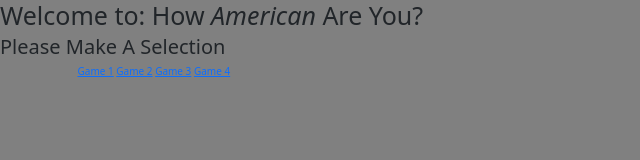
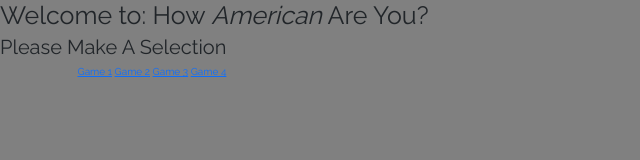
Before and after one commit to samuelperalesg/How-American-Are-You, a plain HTML site: page index.html in a window 1280 px wide. Shown: the full height of the page, 0-640 px from the left. Drawn offline with nearby package versions, Linux system fonts and the light colour scheme.

Commit message:
change html files & create README.md

```diff
--- a/css/style.css
+++ b/css/style.css
@@ -6,21 +6,17 @@ html {
 *, /* All elements*/
 *::before, /* All ::before pseudo-elements */
 *::after { /* All ::after pseudo-elements */
-  /* height & width will now include border & padding by default
-     but can be over-ridden as needed */
+  /* height & width will now include border & padding by default but can be over-ridden as needed */
   box-sizing: inherit;
 }
 
-/* resets font size to be 62.5% of the user preference -
-     in most browser configurations this will be 10px */
+/* resets font size to be 62.5% of the user preference - in most browser configurations this will be 10px */
 :root {
-    font-size: 62.5%
+    font-size: 62.5%;
 }
 
 body {
   background-color: gray;
-  /* Use a system font, if none are available use an available sans-sarif font */
-  font-family: system-ui, -apple-system, BlinkMacSystemFont, "Segoe UI",
-        Roboto, Oxygen-Sans, Ubuntu, Cantarell, "Helvetica Neue", sans-serif;
   margin: 0;
+  font-family: 'Raleway', sans-serif;
 }
--- a/index.html
+++ b/index.html
@@ -8,6 +8,9 @@
   <script src="https://cdn.jsdelivr.net/npm/bootstrap@5.1.3/dist/js/bootstrap.bundle.min.js" integrity="sha384-ka7Sk0Gln4gmtz2MlQnikT1wXgYsOg+OMhuP+IlRH9sENBO0LRn5q+8nbTov4+1p" crossorigin="anonymous"></script>
   <link rel = 'stylesheet' href = 'css/style.css'>
   <script defer src="js/app.js"></script>
+  <link rel="preconnect" href="https://fonts.googleapis.com">
+<link rel="preconnect" href="https://fonts.gstatic.com" crossorigin>
+<link href="https://fonts.googleapis.com/css2?family=Raleway&display=swap" rel="stylesheet">
   <title>How American Are You?</title>
 </head>
 <body>
@@ -16,10 +19,10 @@
   <h2 id='selectionMessage'>Please Make A Selection</h2>
   <div class = 'container'>
     <!-- Set Up Main Screen (if I can figure out how to link multiple screens in one website) -->
-    <a id='game1btn' href = 'html-links/link1.html'>Game 1</a>
-    <a id='game2btn' href = 'html-links/link2.html'>Game 2</a>
-    <a id='game3btn' href = 'html-links/link3.html'>Game 3</a>
-    <a id='game4btn' href = 'html-links/link4.html'>Game 4</a>
+    <a id='game1btn' href = 'link1.html'>Game 1</a>
+    <a id='game2btn' href = 'link1.html'>Game 2</a>
+    <a id='game3btn' href = 'link1.html'>Game 3</a>
+    <a id='game4btn' href = 'link1.html'>Game 4</a>
   </div>
 </body>
 </html>
```
Also changed, not shown: 1 other file.
